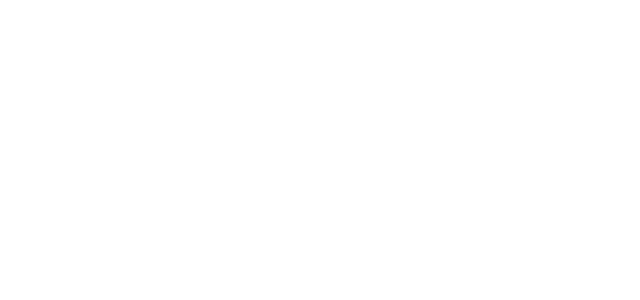
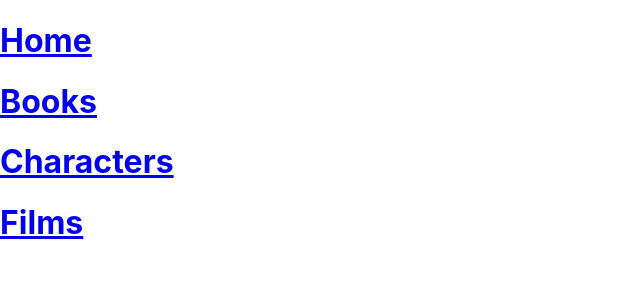
Before and after one commit to BrendenSeifried/LOTR, a React (Create React App) app: page / in a window 1280 px wide. Shown: the top 300 px of the page, without its empty margins (0-640 px from the left). Built offline with nearby package versions, Linux system fonts and the light colour scheme.

Commit message:
made all the nav links looks almsot adone jsut got to add more info into characters

```diff
--- a/src/App.js
+++ b/src/App.js
@@ -2,6 +2,8 @@
 import Films from './views/Films/Films';
 import Books from './views/Books/Books';
 import Characters from './views/Characters/Characters';
+import Main from './views/Main/Main';
+import GoHome from './components/GoHome';
 
 
 import { BrowserRouter, Switch, Route } from 'react-router-dom';
@@ -13,10 +15,13 @@
   return (
     <BrowserRouter>
       <div className="App">
+
+        <GoHome />
+
         <Switch>
-          {/* <Route exact path='/'>
+          <Route exact path='/'>
             <Main />
-          </Route> */}
+          </Route>
 
           <Route path = '/books'>
             <Books />
--- /dev/null
+++ b/src/components/GoHome.js
@@ -0,0 +1,12 @@
+import React from 'react';
+import { NavLink } from 'react-router-dom';
+
+export default function GoHome() {
+  return (
+    <div>
+      <NavLink exact to = {'/'}>
+        <h1>Home</h1>
+      </NavLink>
+    </div>
+  );
+}
--- a/src/views/Characters/Characters.js
+++ b/src/views/Characters/Characters.js
@@ -6,10 +6,13 @@
 
 export default function Characters() {
   const [stars, setStars] = useState([]);
+  const [race, setRace] = useState('All');
+  const [query, setQuery] = useState('');
   useEffect(()=> {
     const everyStarFunct = async () => {
-      const everyStar = await fetchCharacters();
+      const everyStar = await fetchCharacters(race, query);
       setStars(everyStar);
+      console.log(everyStar);
     };
     everyStarFunct();
   }, []);
@@ -19,6 +22,7 @@
       {stars.map((data)=> (
         <div className='stars' key={data.id}>
           <h1>{data.name}</h1>
+          <p></p>
         </div>
       ))}
     </div>
--- a/src/views/Main/Main.js
+++ b/src/views/Main/Main.js
@@ -1,17 +1,25 @@
 // import Films from './views/Films/Films';
 import React from 'react';
+import { NavLink } from 'react-router-dom';
 
 
 export default function Main() {
-//   const [books, setBooks] = useState([]);
-//   const [characters, setCharacters] = useState([]);
+  return (
+    <div className='nameofstuff'>
+      <NavLink exact to = {'/books'}>
+        <h1>Books</h1>
+      </NavLink>
 
 
+      <NavLink exact to = {'/characters'}>
+        <h1>Characters</h1>
+      </NavLink>
 
 
-  return (
-    <div>Main
+      <NavLink exact to = {'/films'}>
+        <h1>Films</h1>
+      </NavLink>
+    </div>
 
-    </div>
   );
 }
```
